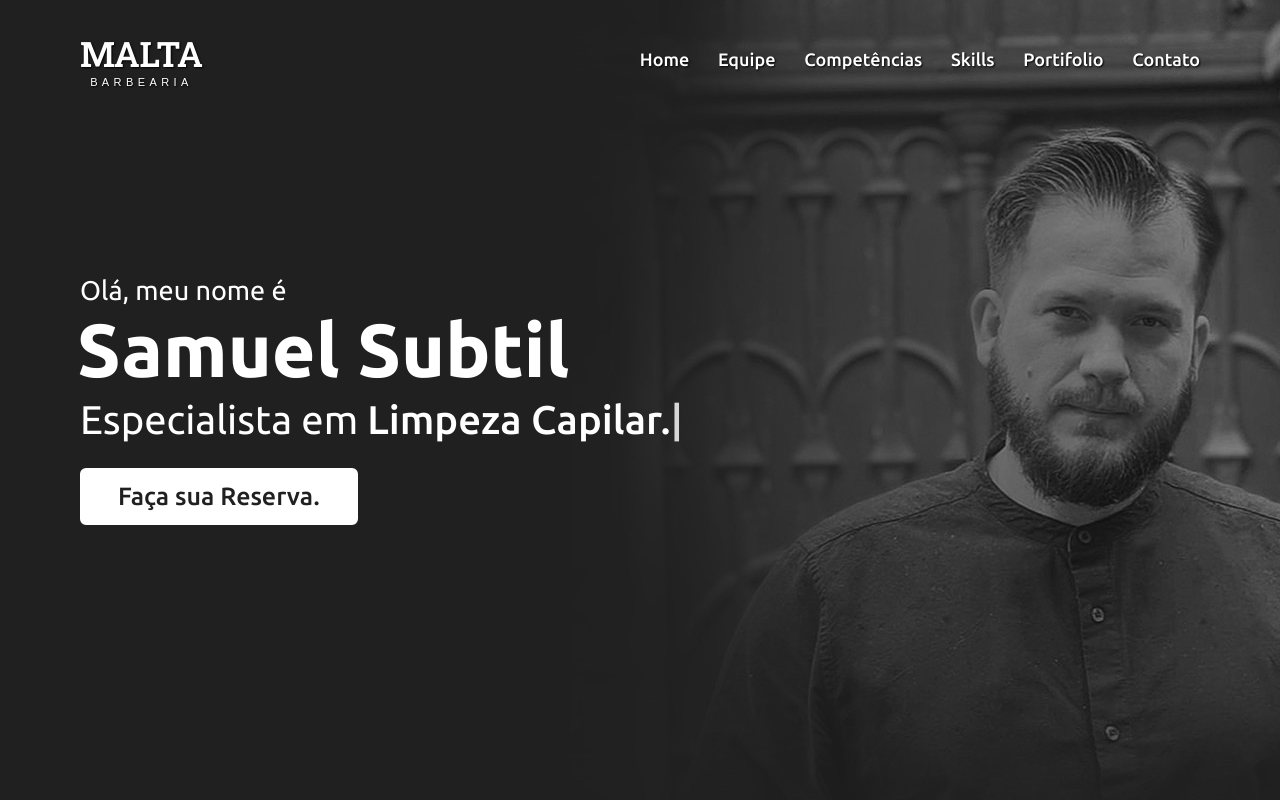
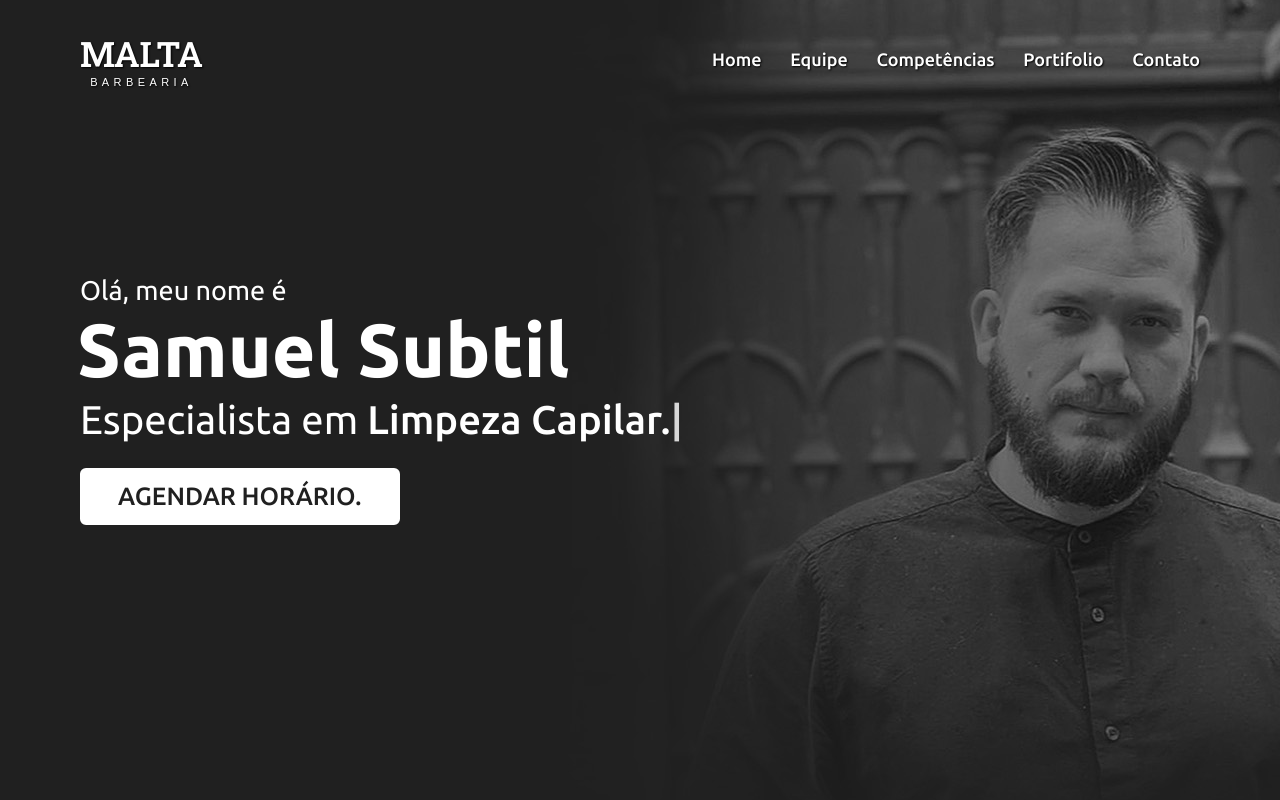
Before and after one commit to DiegodaVitoria/Maltarbarbearia, a plain HTML site: page index.html in a window 1280 px wide. Shown: the top 800 px of the page. Drawn offline with nearby package versions, Linux system fonts and the light colour scheme.

Commit message:
correção de reserva

```diff
--- a/index.html
+++ b/index.html
@@ -84,7 +84,7 @@
 
     <li><a href="#services">Competências</a></li>
 
-    <li><a href="#skill">Skills</a></li>
+    <!--<li><a href="#skill">Horário de funcionamento</a></li>-->
 
     <li><a href="#teams">Portifolio</a></li>
 
@@ -120,8 +120,7 @@
 
     <div class="text-3">Especialista em <span class="typing"></span></div>
 
-    <a href="https://booking.setmore.com/scheduleappointment/57d4b19a-f77a-494f-b7fc-b661c76237c3" target="_blank">Faça
-     sua Reserva.</a>
+    <a href="https://booking.setmore.com/scheduleappointment/57d4b19a-f77a-494f-b7fc-b661c76237c3" target="_blank">AGENDAR HORÁRIO.</a>
 
    </div>
 
```
